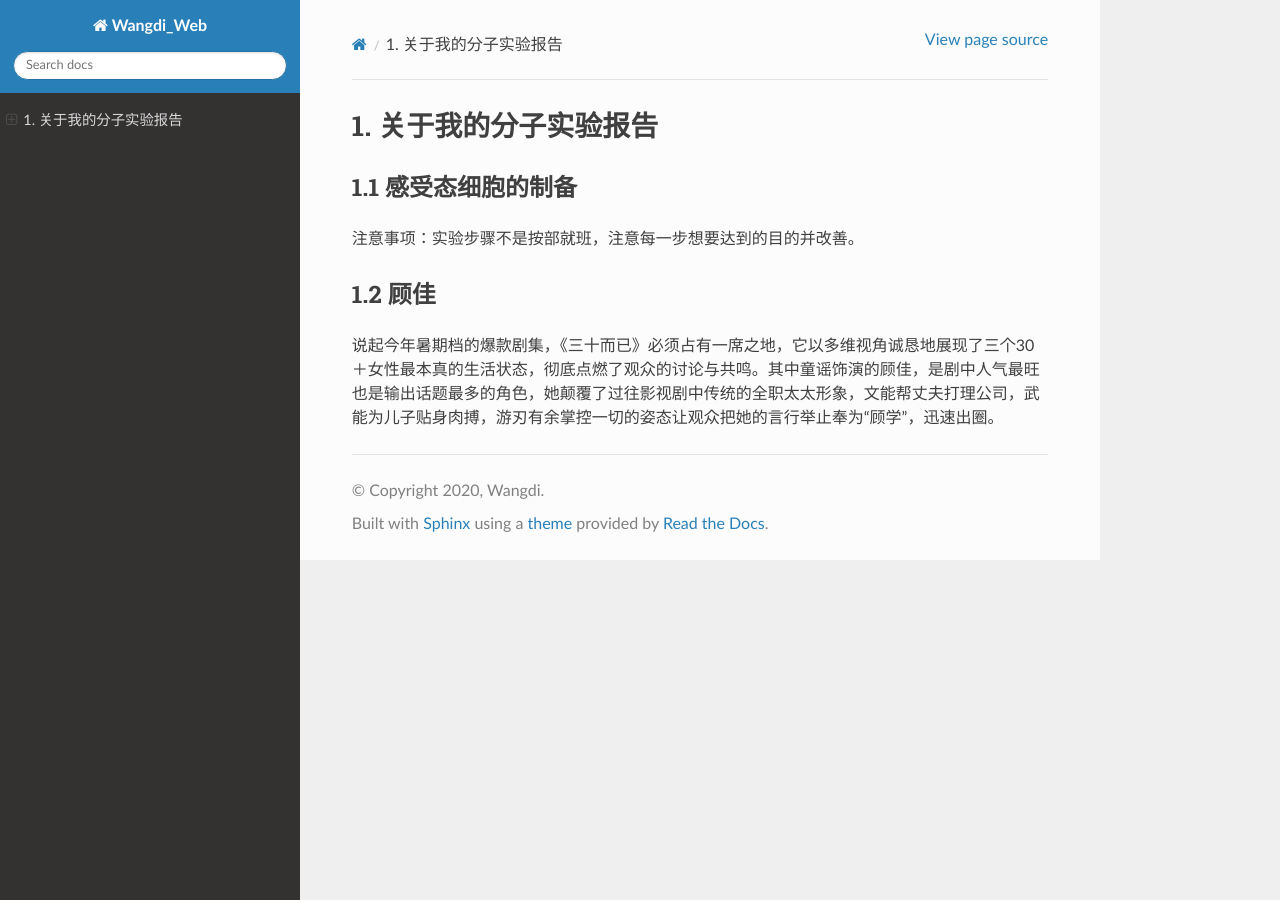
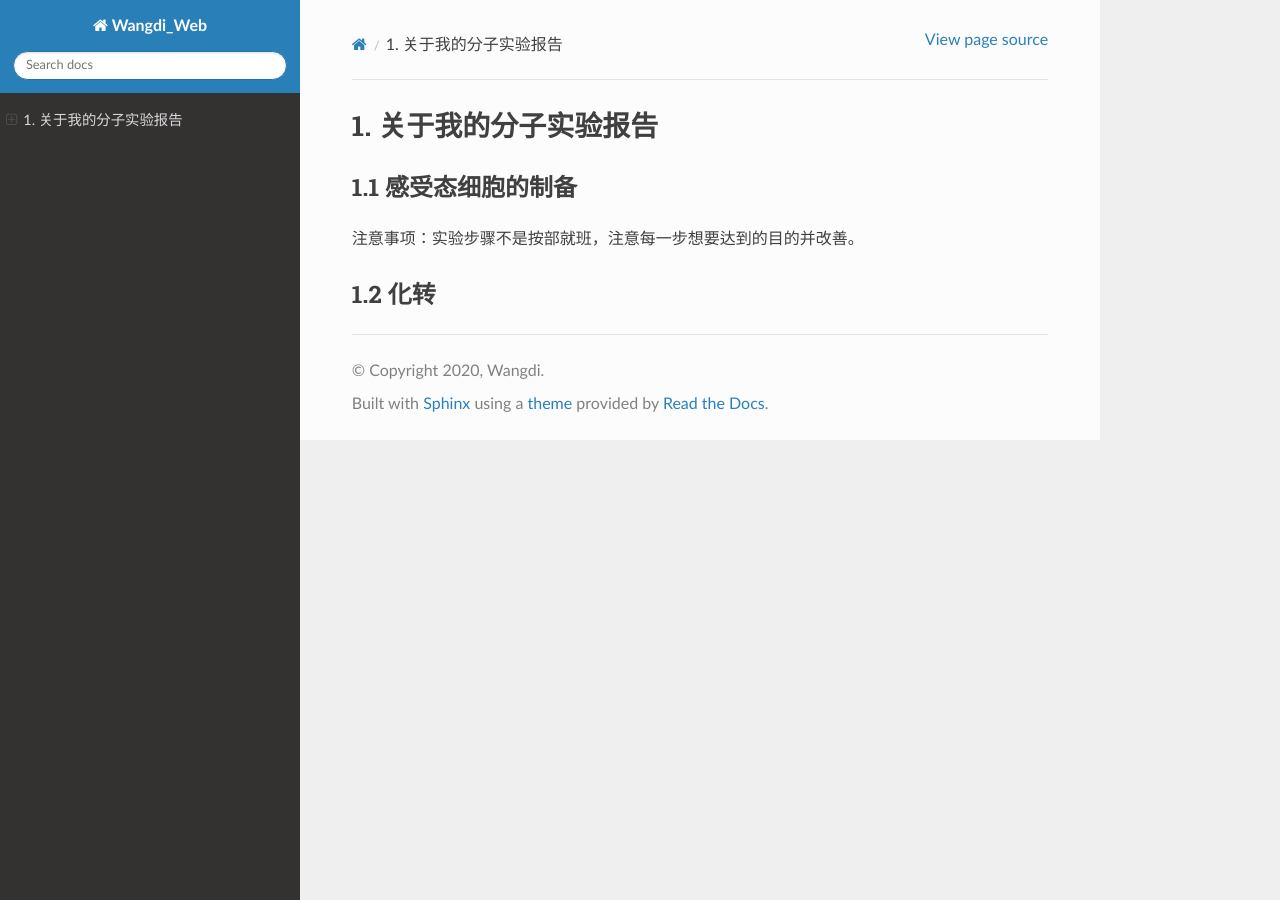
Before and after one commit to wangdii/Wangdi_Web, a Sphinx documentation site: the page built from source/Research/r2.rst, in a window 1280 px wide. Built offline with Sphinx 7.4.7 and the Read the Docs theme 2.0.0, drawn with Linux system fonts in a browser that asks for light colours.

Commit message:
Update r2.rst

```diff
--- a/source/Research/r2.rst
+++ b/source/Research/r2.rst
@@ -6,7 +6,5 @@
 
 注意事项：实验步骤不是按部就班，注意每一步想要达到的目的并改善。
 
-1.2 顾佳
+1.2 化转
 ------------
-
-说起今年暑期档的爆款剧集，《三十而已》必须占有一席之地，它以多维视角诚恳地展现了三个30＋女性最本真的生活状态，彻底点燃了观众的讨论与共鸣。其中童谣饰演的顾佳，是剧中人气最旺也是输出话题最多的角色，她颠覆了过往影视剧中传统的全职太太形象，文能帮丈夫打理公司，武能为儿子贴身肉搏，游刃有余掌控一切的姿态让观众把她的言行举止奉为“顾学”，迅速出圈。
```
